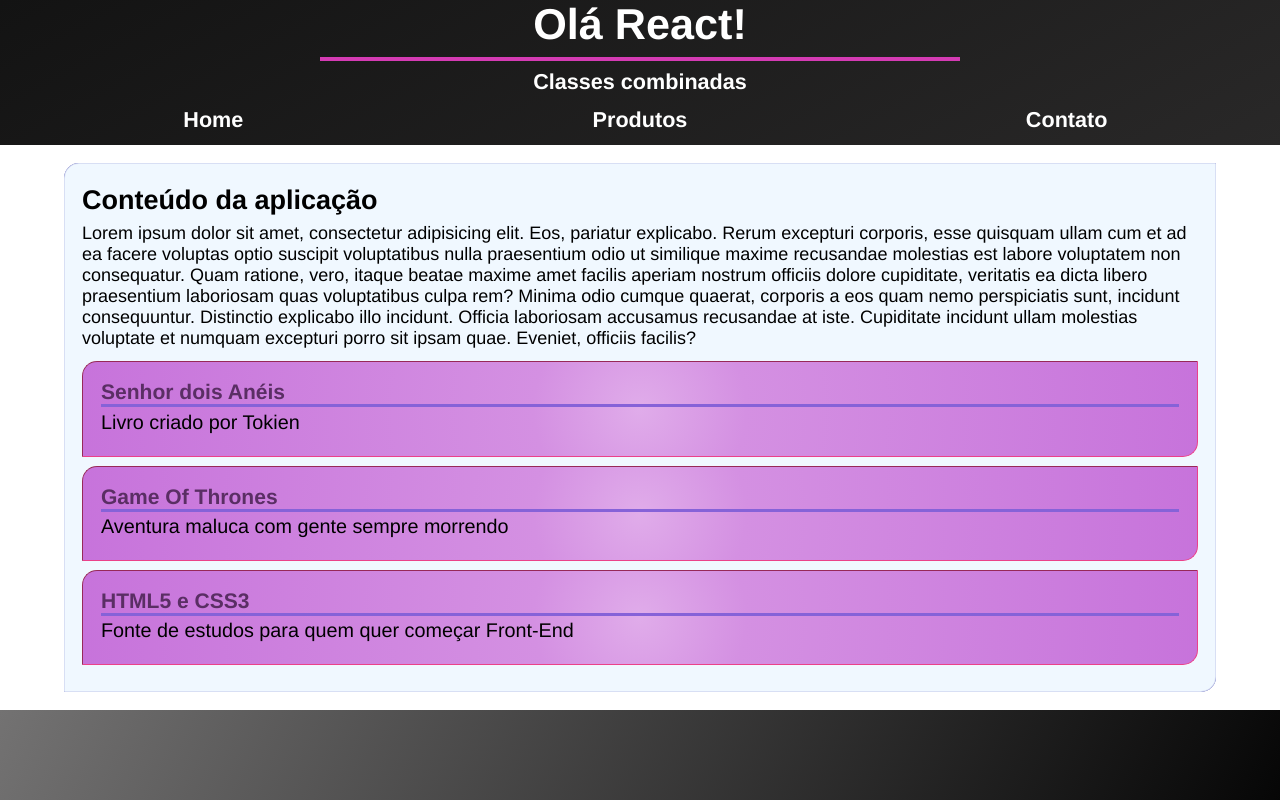
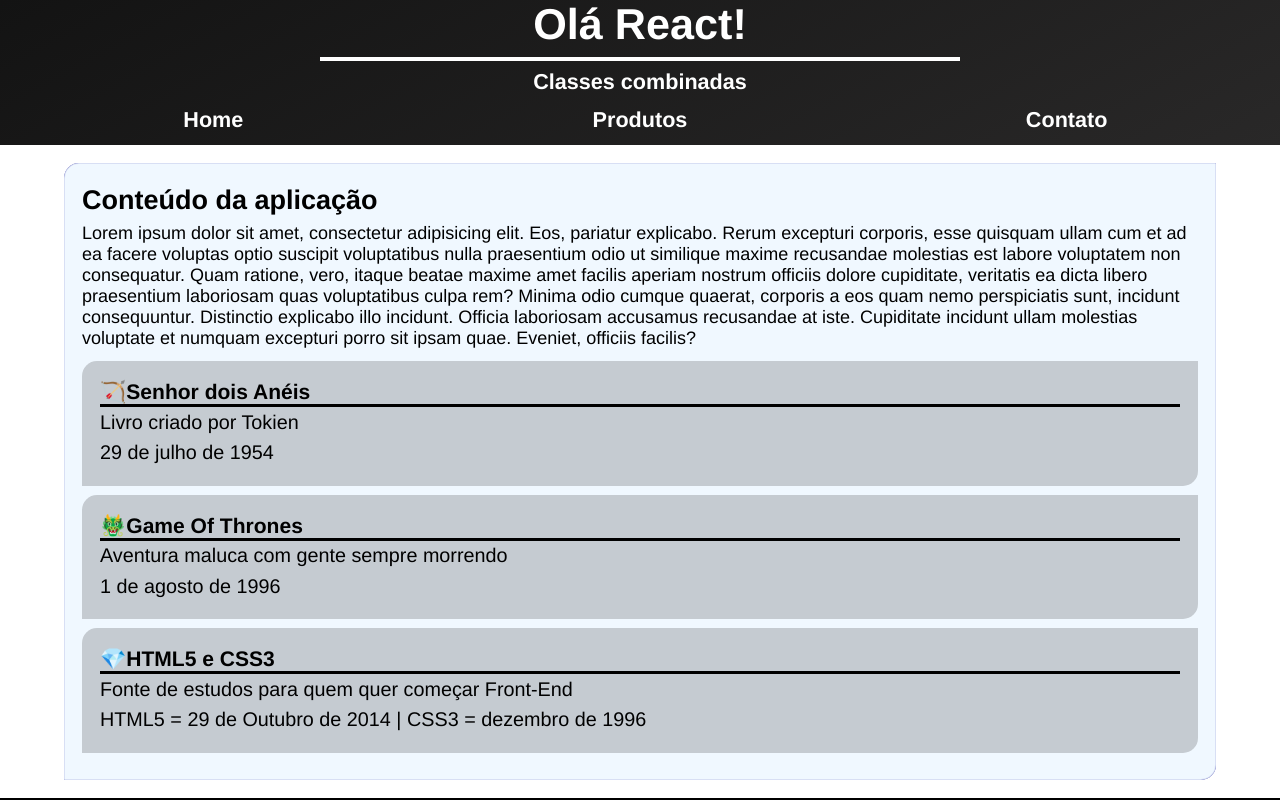
Before and after one commit to PhoenixFoxz/react-fundamentos, a React (Vite) app: page / in a window 1280 px wide. Shown: the top 800 px of the page. Built offline with nearby package versions, Linux system fonts and the light colour scheme.

Commit message:
Exercício Data

```diff
--- a/src/components/Artigo.jsx
+++ b/src/components/Artigo.jsx
@@ -4,8 +4,14 @@ import { StyledArtigo } from "../styles/styles.js";
 function Artigo(props) {
   return (
     <StyledArtigo>
-      <h3>{props.titulo}</h3>
+      <h3>
+        <span>{props.icone}</span>
+        {props.titulo}
+      </h3>
       <p>{props.descricao}</p>
+      <p>
+        <time>{props.data}</time>
+      </p>
     </StyledArtigo>
   );
 }
--- a/src/components/Conteudo.jsx
+++ b/src/components/Conteudo.jsx
@@ -1,7 +1,11 @@
 import { StyledConteudo } from "../styles/styles.js";
 import Artigo from "./Artigo";
-
 function Conteudo() {
+  const lancamento = [
+    "29 de julho de 1954",
+    "1 de agosto de 1996",
+    "HTML5 = 29 de Outubro de 2014 | CSS3 = dezembro de 1996",
+  ];
   return (
     <StyledConteudo>
       <h2>Conteúdo da aplicação</h2>
@@ -20,14 +24,23 @@ function Conteudo() {
         facilis?
       </p>
       {/* Reaproveitamento de Componentes */}
-      <Artigo titulo="Senhor dois Anéis" descricao="Livro criado por Tokien" />
       <Artigo
+        icone="🏹"
+        titulo="Senhor dois Anéis"
+        descricao="Livro criado por Tokien"
+        data={lancamento[0]}
+      />
+      <Artigo
+        icone="🐲"
         titulo="Game Of Thrones"
         descricao="Aventura maluca com gente sempre morrendo"
+        data={lancamento[1]}
       />
       <Artigo
+        icone="💎"
         titulo="HTML5 e CSS3"
         descricao="Fonte de estudos para quem quer começar Front-End"
+        data={lancamento[2]}
       />
     </StyledConteudo>
   );
--- a/src/styles/styles.js
+++ b/src/styles/styles.js
@@ -1,12 +1,7 @@
 import styled from "styled-components";
 
 const StyledRodape = styled.footer`
-  background: rgb(115, 114, 114);
-  background: linear-gradient(
-    117deg,
-    rgba(115, 114, 114, 1) 0%,
-    rgba(0, 0, 0, 1) 100%
-  );
+  background: black;
   color: white;
   height: 30vh;
   display: flex;
@@ -66,32 +61,23 @@ const StyledMenu = styled.nav`
     /* & -> referência ao
   seletor pai (a) */
     &:hover {
-      background-color: #d126e0;
+      background-color: white;
       border-radius: 15px;
-      color: #f5e3f8;
+      color: black;
       transform: scale(1.05);
     }
   }
 `;
 
 const StyledArtigo = styled.article`
-  background: rgb(224, 172, 234);
-  background: radial-gradient(
-    circle,
-    rgba(224, 172, 234, 1) 0%,
-    rgba(212, 144, 226, 1) 19%,
-    rgba(199, 115, 219, 1) 100%
-  );
+  background: #c5cbd1;
   padding: 1rem;
   margin: 0.5rem 0;
 
   border-radius: 15px 0;
-  border: inset #eb418a 1px;
 
   h3 {
-    /* color: #3f2875fb; */
-    color: #5a2e64;
-    border-bottom: solid #8662d8;
+    border-bottom: solid black;
   }
 
   p {
@@ -100,7 +86,6 @@ const StyledArtigo = styled.article`
 `;
 
 const StyledCabecalho = styled.header`
-  background: rgb(97, 97, 97);
   background: linear-gradient(332deg, #292828 0%, rgba(19, 19, 19, 1) 100%);
   color: white;
   font-size: 1.2rem;
@@ -109,7 +94,7 @@ const StyledCabecalho = styled.header`
 
   hr {
     width: 50%;
-    background-color: #d43bb3;
+    background-color: white;
     border: none;
     height: 4px;
     margin: 8px auto;
```
